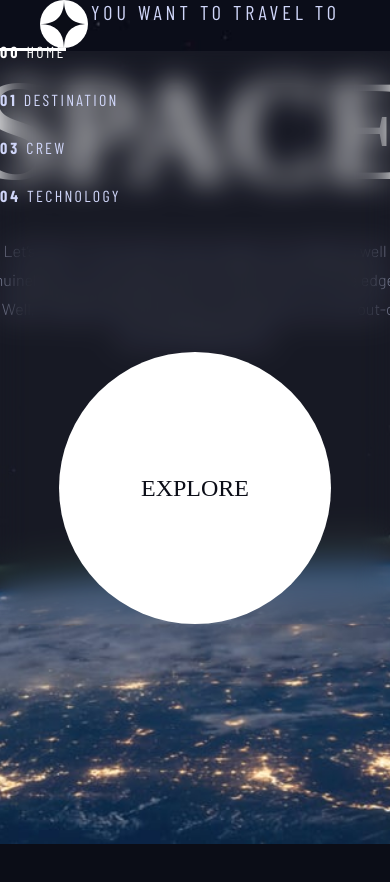
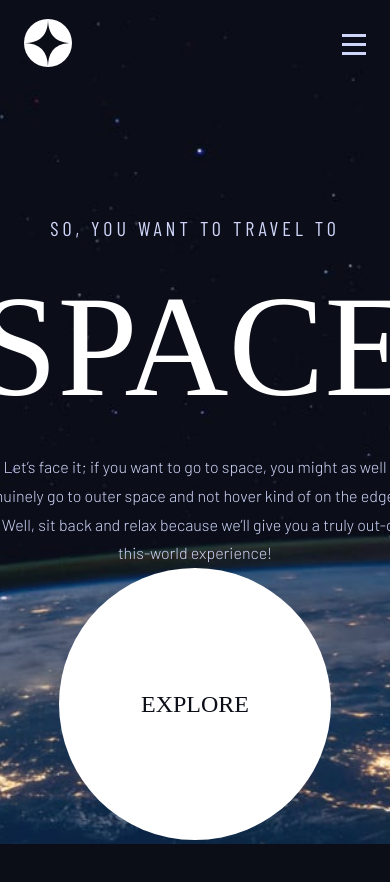
Before and after one commit to aminetiouk/space-tourism-website, a React (Vite) app: page / in a window 390 px wide. Shown: the top 882 px of the page. Before the commit the page ends 844 px from the top, so only its background shows below. Built offline with nearby package versions, Linux system fonts and the light colour scheme; a web font is replaced by a local one.

Commit message:
style(responsive): implement mobile layout and toggle logic for navbar menu

```diff
--- a/src/styles/responsive.css
+++ b/src/styles/responsive.css
@@ -24,7 +24,7 @@
   .background--technology {
     background-image: url('/assets/technology/background-technology-tablet.jpg');
   }
-  .navbar {
+  .navbar_desktop {
     padding-top: 0;
     width: 100%;
     height: 100%;
@@ -190,30 +190,57 @@
   }
 }
 @media (max-width: 820px) {
+  .navbar__menu {
+    display: none;
+    flex-direction: column;
+    position: absolute;
+    inset: 0 0 0 30%;
+    background-color: rgba(0, 0, 0, 0.9);
+    padding: 1rem;
+    z-index: 10;
+    background-color: rgba(255, 255, 255, 0.05);
+    backdrop-filter: blur(20px);
+    height: 100vh;
+  }
+  .navbar__menu--open{
+    display: flex;
+  }
+  .navbar__hamburger{
+    display: flex;
+    margin-left: auto;
+  }
   .navbar {
     padding-top: 0;
     width: 100%;
-    height: 100%;
+    height: 88px;
+
   }
   .navbar__logo {
-    margin: 0 40px;
+    margin: 0;
+    height: 100%;
+
   }
   .navbar__menu {
     margin-left: 0;
-    padding: 0 40px;
-    width: 100%;
-    justify-content: end;
+    padding: 0;
+    /* width: 100%; */
+    align-items: start;
   }
   .navbar__link {
     column-gap: 6px;
   }
+  .navbar__container{
+    justify-content: center;
+    height: 100%;
+    padding: 0 24px;
+  }
   .home__container {
-    height: calc(100vh - 96px);
+    height: calc(100vh - 88px);
     padding: 128px 40px;
     justify-content: space-between;
   }
   .destination {
-    height: calc(100vh - 96px);
+    height: calc(100vh - 88px);
     padding: 40px;
     width: 100%;
   }
@@ -241,6 +268,10 @@
   .destination__metric {
     align-items: center;
   }
+
+.technology{
+  height: calc(100vh - 88px);
+}
 }
 
 @media (max-width: 430px) {
@@ -256,37 +287,4 @@
   .background--technology {
     background-image: url('/assets/technology/background-technology-mobile.jpg');
   }
-
-  .navbar {
-    height: 0;
-    padding-top: 0;
-    z-index: 999;
-    /* display: none */
-  }
-  .navbar__container{
-    flex-direction: column;
-    align-items: start;
-    justify-content: start;
-    position: absolute;
-    left: 0;
-    top: 0;
-    right: 0;
-    bottom: 0;
-  }
-.navbar__menu{
-  flex-direction: column;
-  height: 100vh;
-  align-items: start;
-  justify-content: start;
-  margin-left: 0;
-  padding: 0;
 }
-.navbar__menu-item{
-  height: 0;
-}
-.home__container{
-  height: 100%;
-  padding: 0;
-  justify-content: center;
-}
-}
```
